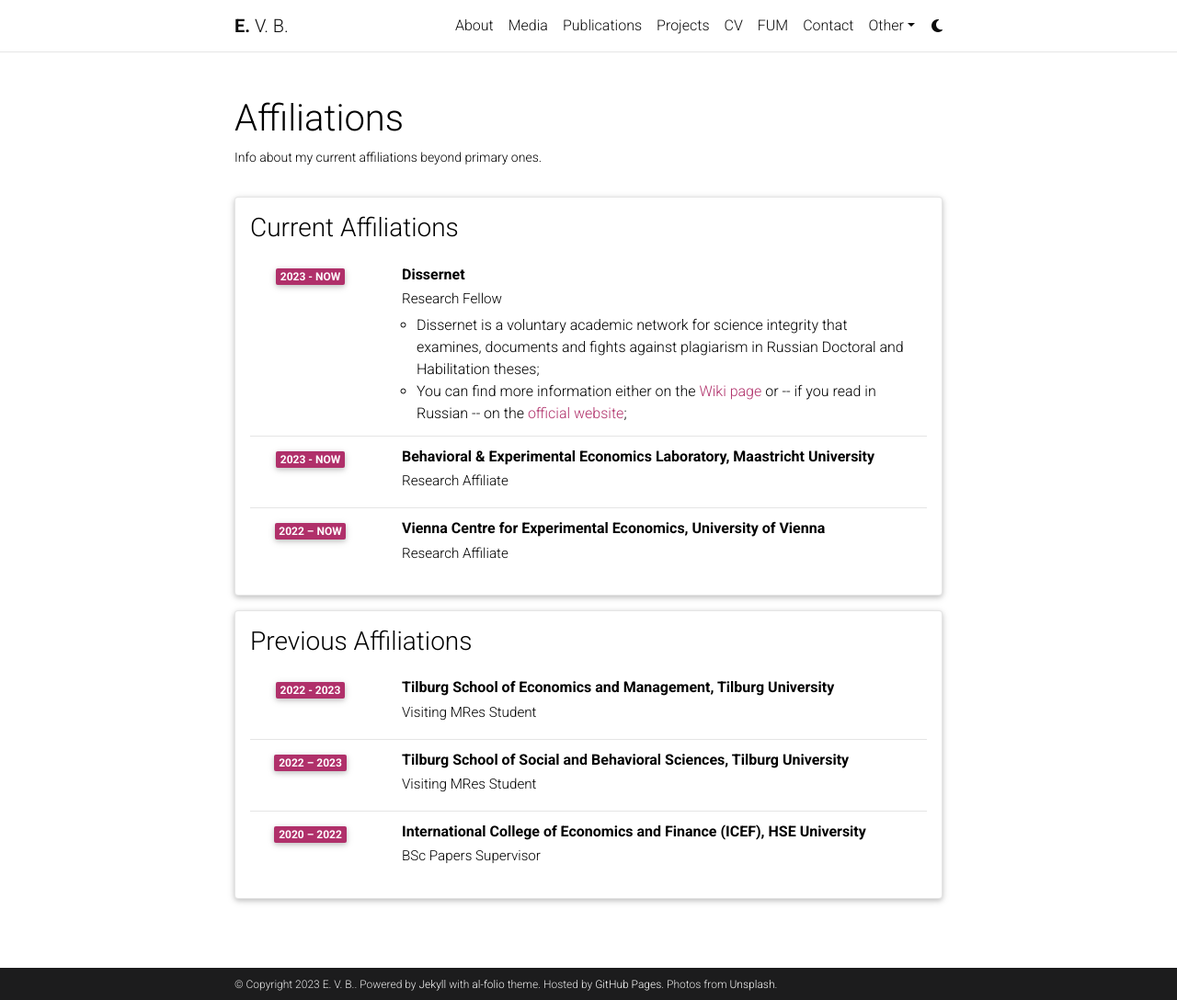
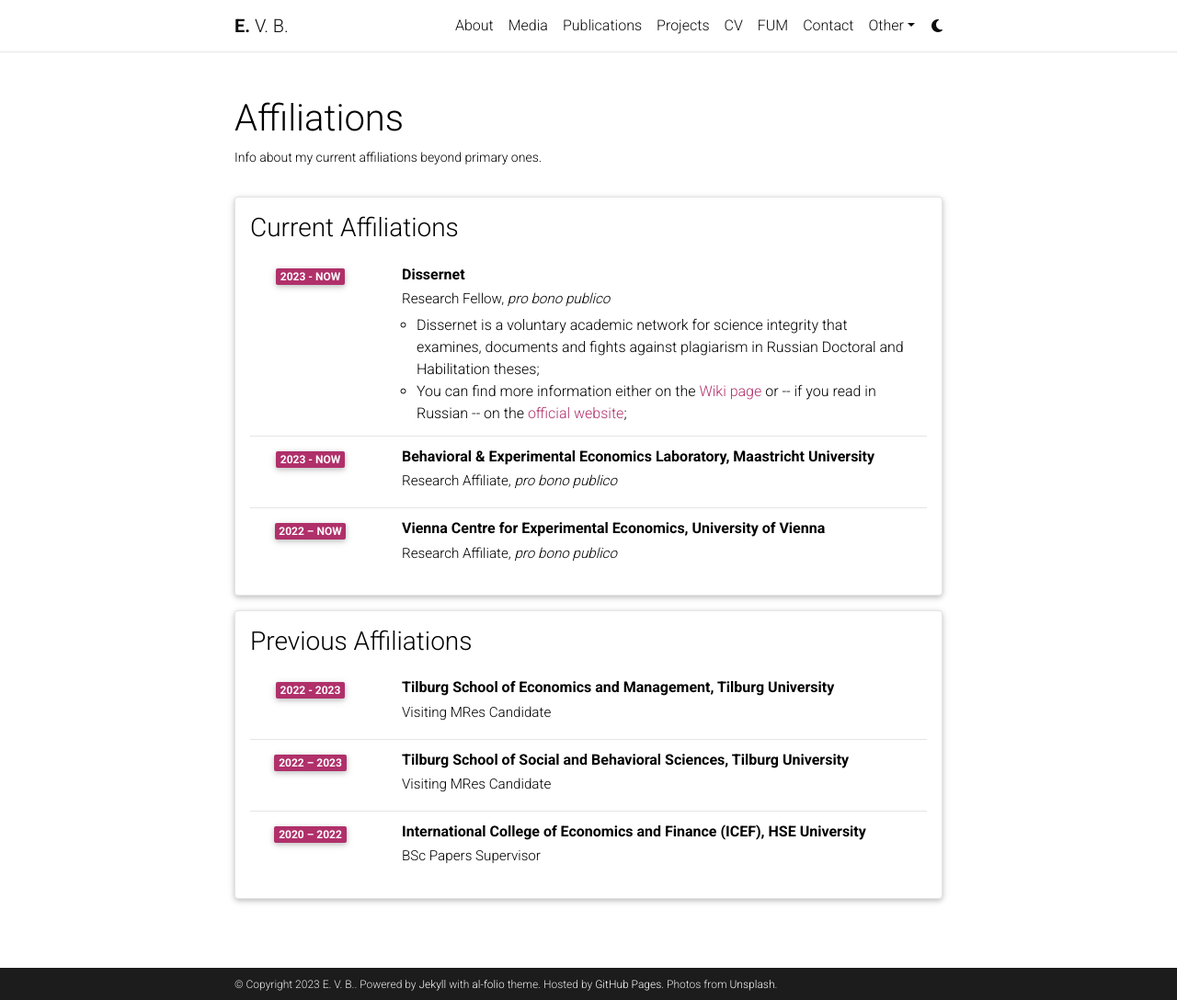
Before and after one commit to egorbronnikov/egorbronnikov.github.io, a Jekyll site: the page built from _pages/affiliations.md, in a window 1280 px wide and 1088 px high. Shown: the whole window at 92% size. Built offline with Jekyll 4.4.1, drawn with Linux system fonts in a browser that asks for light colours; comment, search, counter and statistics services are not loaded; a style sheet for code colours, icons or effects is not loaded.

Commit message:
Update affiliations.yml

```diff
--- a/_data/affiliations.yml
+++ b/_data/affiliations.yml
@@ -2,26 +2,26 @@
   type: time_table
   contents:
     - title: Dissernet
-      institution: Research Fellow
+      institution: Research Fellow, <i>pro bono publico</i>
       year: 2023 - now
       description:
         - Dissernet is a voluntary academic network for science integrity that examines, documents and fights against plagiarism in Russian Doctoral and Habilitation theses;
         - You can find more information either on the <a href="https://en.wikipedia.org/wiki/Dissernet">Wiki page</a> or -- if you read in Russian -- on the <a href="https://www.dissernet.org/">official website</a>;
     - title: Behavioral & Experimental Economics Laboratory, Maastricht University
-      institution: Research Affiliate
+      institution: Research Affiliate, <i>pro bono publico</i>
       year: 2023 - now
     - title: Vienna Centre for Experimental Economics, University of Vienna
-      institution: Research Affiliate
+      institution: Research Affiliate, <i>pro bono publico</i>
       year: 2022 – now
 
 - title:  Previous Affiliations
   type: time_table
   contents:
     - title: Tilburg School of Economics and Management, Tilburg University
-      institution: Visiting MRes Student
+      institution: Visiting MRes Candidate
       year: 2022 - 2023
     - title: Tilburg School of Social and Behavioral Sciences, Tilburg University
-      institution: Visiting MRes Student
+      institution: Visiting MRes Candidate
       year: 2022 – 2023
     - title: International College of Economics and Finance (ICEF), HSE University
       institution: BSc Papers Supervisor
```
